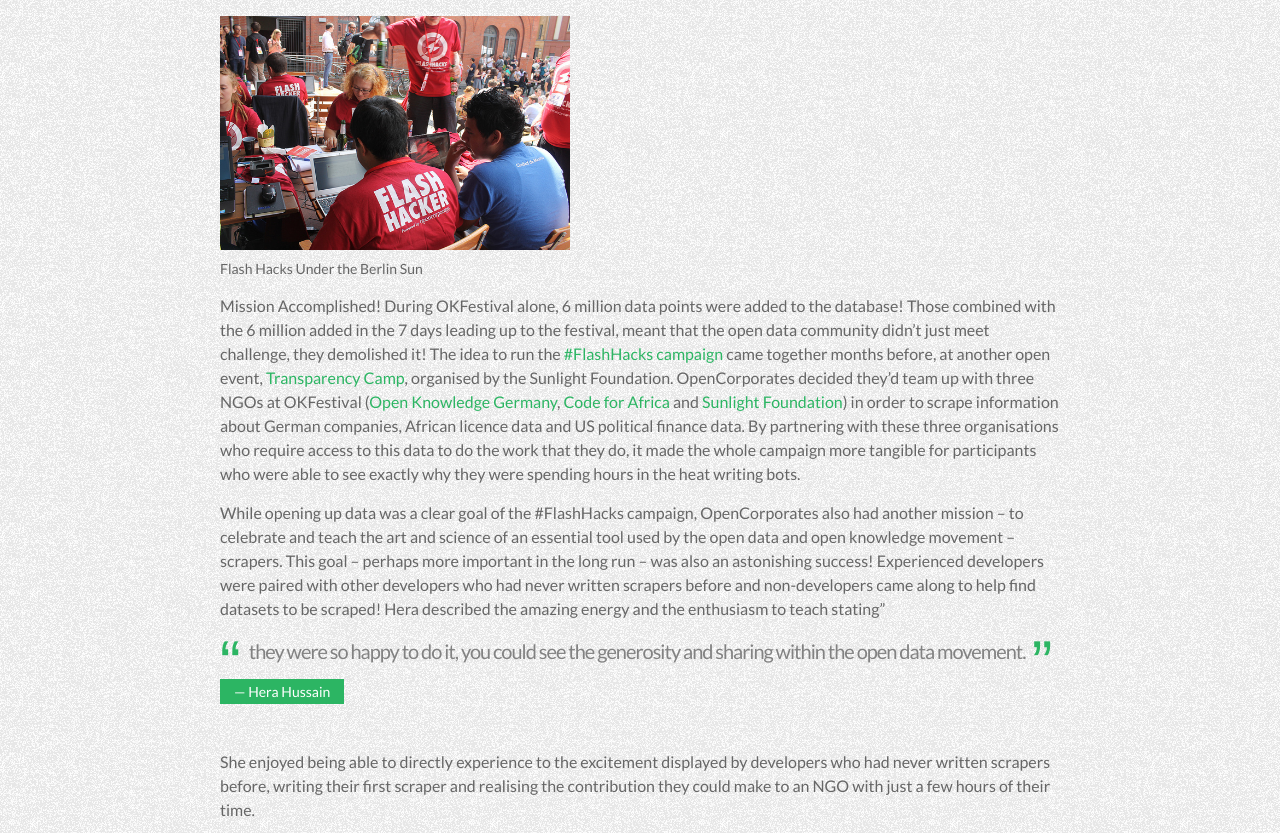
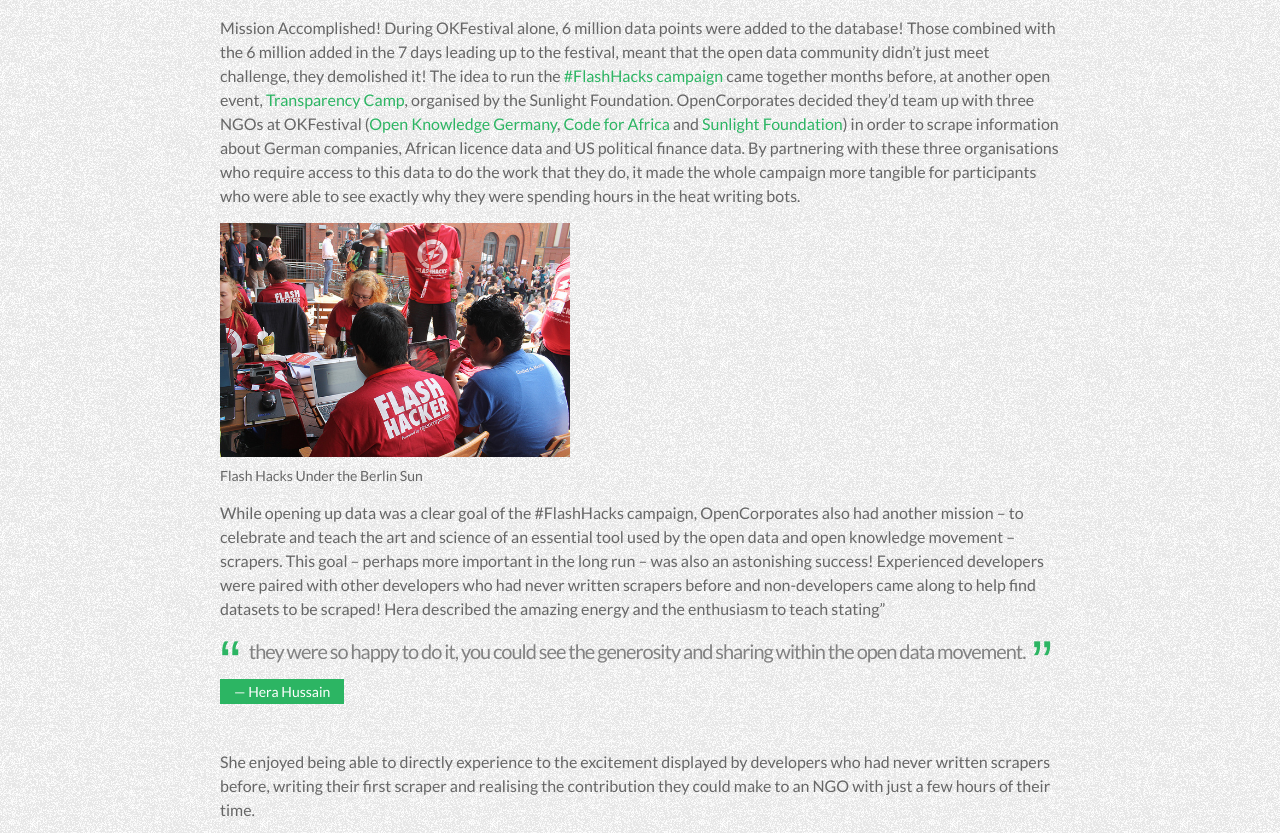
Before and after one commit to okfn/okfestival-public-report, a Jekyll site: the page built from pages/what-you-did/flash-hacks.md, in a window 1280 px wide and 900 px high, scrolled down 1364 px, cut to the strip 0-833 px from the top of the window. Built offline with Jekyll 4.4.1, drawn with Linux system fonts in a browser that asks for light colours; some web fonts are replaced.

```diff
--- a/pages/what-you-did/flash-hacks.md
+++ b/pages/what-you-did/flash-hacks.md
@@ -34,11 +34,11 @@ OpenCorporates aims to fulfil a simple mission – have an open URL for every co
 While fulfilling their mission requires more people than their tiny seven person team can provide and over the years, people have continually reached out to OpenCorporates to find out how they can contribute to their growing database of corporate data, there was no straightforward way for the community to contribute. The team decided that they would harness the energy and enthusiasm generated at OKFestival as well as mobilise the abundances of civic minded developers lurking around the Kulturbrauerei (the festival venue, a massive former brewery complex) in order to launch their new crowd-scraping platform, Missions. To kick things off, they set an ambitious challenge: liberate 10 million data points in only 10 days by empowering the community to write scrapers, computer programmes that extract data from human-readable content. According to [Hera Hussain](https://twitter.com/herahussain), Community Manager at OpenCorporates and the mastermind behind the initiative:
 {% include quote.html cite="Hera Hussain" link="http://www.linktoquotedtext.com" quote="Chris [Taggart, CEO OpenCorporates] wanted to demonstrate the power of the open community by doing something that seemed like it couldn’t be done." %}
 
+Mission Accomplished! During OKFestival alone, 6 million data points were added to the database! Those combined with the 6 million added in the 7 days leading up to the festival, meant that the open data community didn’t just meet challenge, they demolished it! The idea to run the [#FlashHacks campaign](http://blog.opencorporates.com/2014/07/21/flashhacks-the-start-of-a-crowdscraping-movement/) came together months before, at another open event, [Transparency Camp](http://transparencycamp.org/), organised by the Sunlight Foundation. OpenCorporates decided they’d team up with three NGOs at OKFestival ([Open Knowledge Germany](http://okfn.de/), [Code for Africa](http://www.codeforafrica.org/) and [Sunlight Foundation](http://sunlightfoundation.com/)) in order to scrape information about German companies, African licence data and US political finance data. By partnering with these three organisations who require access to this data to do the work that they do, it made the whole campaign more tangible for participants who were able to see exactly why they were spending hours in the heat writing bots.
+
 <div class="pull-left" style="width:350px;">
 {% include image.html filename="14685278044_6782d86534_z.jpg" alt="Flash Hacks Under the Berlin Sun" %}
 </div>
-
-Mission Accomplished! During OKFestival alone, 6 million data points were added to the database! Those combined with the 6 million added in the 7 days leading up to the festival, meant that the open data community didn’t just meet challenge, they demolished it! The idea to run the [#FlashHacks campaign](http://blog.opencorporates.com/2014/07/21/flashhacks-the-start-of-a-crowdscraping-movement/) came together months before, at another open event, [Transparency Camp](http://transparencycamp.org/), organised by the Sunlight Foundation. OpenCorporates decided they’d team up with three NGOs at OKFestival ([Open Knowledge Germany](http://okfn.de/), [Code for Africa](http://www.codeforafrica.org/) and [Sunlight Foundation](http://sunlightfoundation.com/)) in order to scrape information about German companies, African licence data and US political finance data. By partnering with these three organisations who require access to this data to do the work that they do, it made the whole campaign more tangible for participants who were able to see exactly why they were spending hours in the heat writing bots.
 
 While opening up data was a clear goal of the #FlashHacks campaign, OpenCorporates also had another mission – to celebrate and teach the art and science of an essential tool used by the open data and open knowledge movement – scrapers. This goal – perhaps more important in the long run – was also an astonishing success! Experienced developers were paired with other developers who had never written scrapers before and non-developers came along to help find datasets to be scraped! Hera described the amazing energy and the enthusiasm to teach stating" {% include quote.html cite="Hera Hussain" link="http://www.linktoquotedtext.com" quote=" they were so happy to do it, you could see the generosity and sharing within the open data movement." %} She enjoyed being able to directly experience to the excitement displayed by developers who had never written scrapers before, writing their first scraper and realising the contribution they could make to an NGO with just a few hours of their time.
 
```
